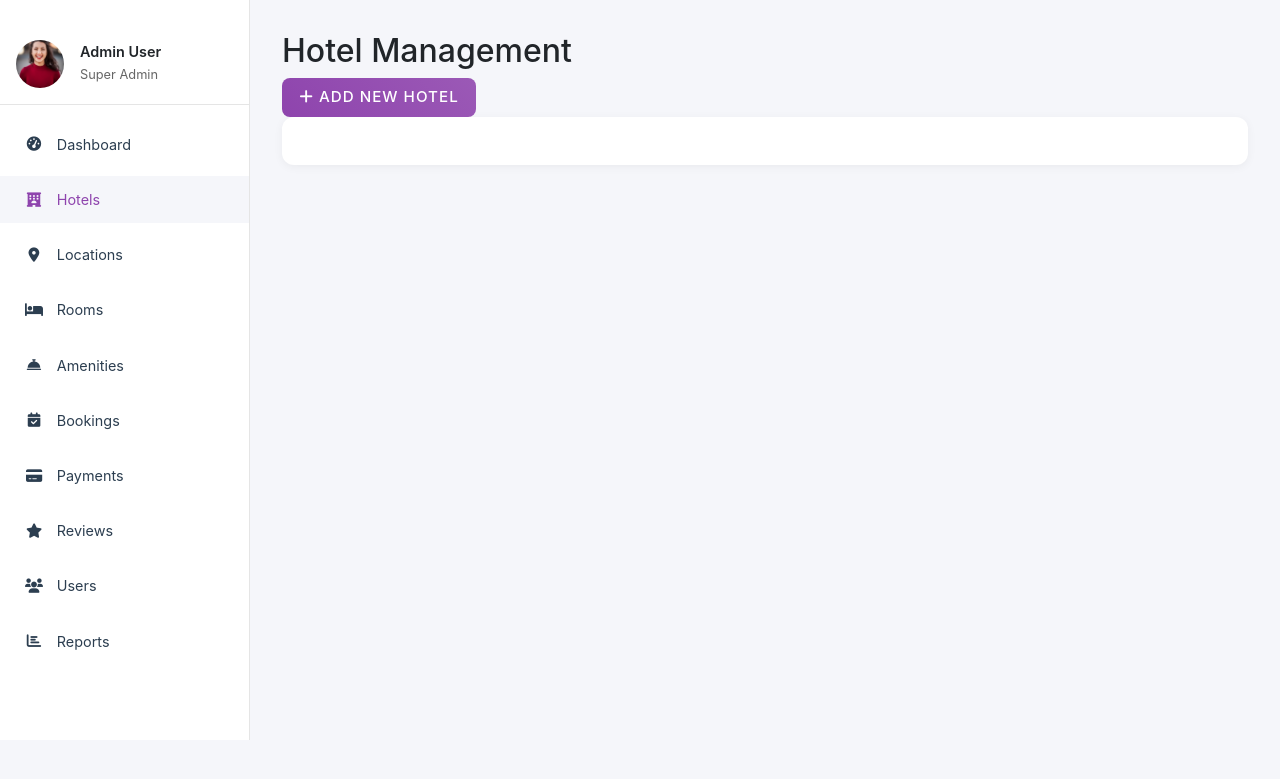
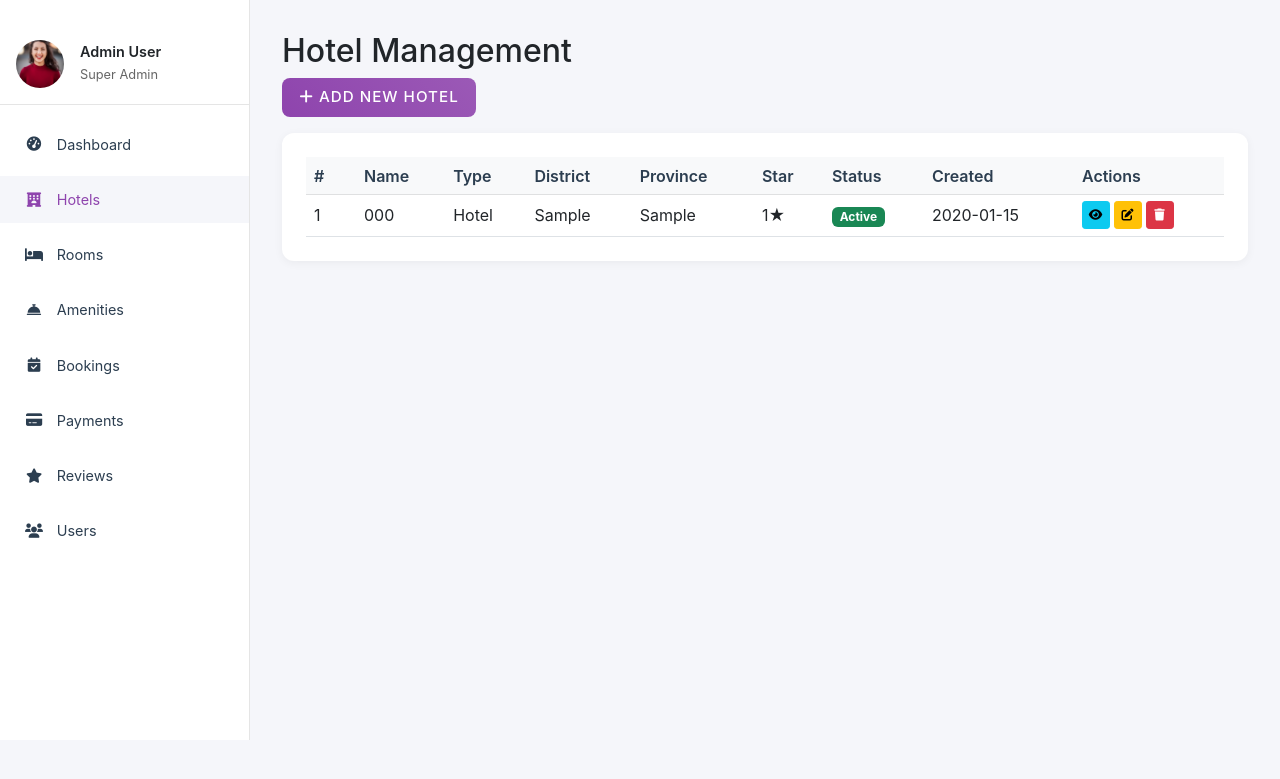
Before and after one commit to dimuthadithya/hotel-reservation, a PHP site: page /admin/hotels.php in a window 1280 px wide. Shown: the top 779 px of the page. Run offline with PHP 8.4, Linux system fonts and the light colour scheme; a user stored in the database is signed in; tables that the repository leaves empty hold one stand-in row (values such as "Sample post").

```diff
--- a/admin/hotels.php
+++ b/admin/hotels.php
@@ -1,9 +1,10 @@
 <?php include_once 'includes/header.php'; ?>
 <?php include_once 'includes/sidebar.php'; ?>
+<?php include_once '../config/db.php'; ?>
 
 <!-- Main Content -->
 <div class="admin-main">
-    <div class="content-header">
+    <div class="content-header mb-3">
         <h2>Hotel Management</h2>
         <button
             class="btn btn-primary"
@@ -13,7 +14,7 @@
         </button>
     </div>
     <div class="hotels-list">
-        <!-- Hotel items will be loaded dynamically -->
+        <?php include 'includes/hotels_list.php'; ?>
     </div>
 </div>
 
@@ -119,11 +120,6 @@
                             </select>
                         </div>
                     </div>
-
-                    <div class="mb-3">
-                        <label class="form-label">Hotel Photos</label>
-                        <input type="file" class="form-control" name="hotel_images[]" multiple accept="image/*" />
-                    </div>
                 </form>
             </div>
             <div class="modal-footer">
@@ -147,108 +143,146 @@
         <div class="modal-content">
             <div class="modal-header">
                 <h5 class="modal-title">Edit Hotel</h5>
-                <button
-                    type="button"
-                    class="btn-close"
-                    data-bs-dismiss="modal"></button>
+                <button type="button" class="btn-close" data-bs-dismiss="modal"></button>
             </div>
             <div class="modal-body">
-                <form id="editHotelForm">
-                    <input type="hidden" id="editHotelId" />
-                    <div class="mb-3">
-                        <label class="form-label">Hotel Name</label>
-                        <input
-                            type="text"
-                            class="form-control"
-                            id="editHotelName"
-                            required />
+                <form id="editHotelForm" method="POST">
+                    <input type="hidden" name="hotel_id" id="edit_hotel_id" />
+                    <div class="row mb-3">
+                        <div class="col-md-12">
+                            <label class="form-label">Hotel Name</label>
+                            <input type="text" class="form-control" name="hotel_name" id="edit_hotel_name" required />
+                        </div>
                     </div>
-                    <div class="mb-3">
-                        <label class="form-label">Description</label>
-                        <textarea
-                            class="form-control"
-                            id="editHotelDescription"
-                            rows="3"
-                            required></textarea>
+
+                    <div class="row mb-3">
+                        <div class="col-md-12">
+                            <label class="form-label">Description</label>
+                            <textarea class="form-control" name="description" id="edit_description" rows="3" required></textarea>
+                        </div>
                     </div>
+
+                    <div class="row mb-3">
+                        <div class="col-md-12">
+                            <label class="form-label">Address</label>
+                            <textarea class="form-control" name="address" id="edit_address" rows="2" required></textarea>
+                        </div>
+                    </div>
+
                     <div class="row mb-3">
                         <div class="col-md-6">
-                            <label class="form-label">Location</label>
-                            <input
-                                type="text"
-                                class="form-control"
-                                id="editHotelLocation"
-                                required />
+                            <label class="form-label">District</label>
+                            <input type="text" class="form-control" name="district" id="edit_district" required />
                         </div>
                         <div class="col-md-6">
-                            <label class="form-label">Category</label>
-                            <select class="form-select" id="editHotelCategory" required>
-                                <option value="">Select Category</option>
-                                <option value="luxury">Luxury</option>
-                                <option value="business">Business</option>
+                            <label class="form-label">Province</label>
+                            <input type="text" class="form-control" name="province" id="edit_province" required />
+                        </div>
+                    </div>
+
+                    <div class="row mb-3">
+                        <div class="col-md-6">
+                            <label class="form-label">Star Rating</label>
+                            <select class="form-select" name="star_rating" id="edit_star_rating" required>
+                                <option value="">Select Rating</option>
+                                <option value="1">1 Star</option>
+                                <option value="2">2 Stars</option>
+                                <option value="3">3 Stars</option>
+                                <option value="4">4 Stars</option>
+                                <option value="5">5 Stars</option>
+                            </select>
+                        </div>
+                        <div class="col-md-6">
+                            <label class="form-label">Property Type</label>
+                            <select class="form-select" name="property_type" id="edit_property_type" required>
+                                <option value="hotel">Hotel</option>
                                 <option value="resort">Resort</option>
+                                <option value="villa">Villa</option>
+                                <option value="homestay">Homestay</option>
+                                <option value="guesthouse">Guesthouse</option>
                                 <option value="boutique">Boutique</option>
                             </select>
                         </div>
                     </div>
+
                     <div class="row mb-3">
                         <div class="col-md-6">
-                            <label class="form-label">Price per Night</label>
-                            <div class="input-group">
-                                <span class="input-group-text">$</span>
-                                <input
-                                    type="number"
-                                    class="form-control"
-                                    id="editHotelPrice"
-                                    required />
-                            </div>
+                            <label class="form-label">Contact Phone</label>
+                            <input type="tel" class="form-control" name="contact_phone" id="edit_contact_phone" />
                         </div>
                         <div class="col-md-6">
-                            <label class="form-label">Room Count</label>
-                            <input
-                                type="number"
-                                class="form-control"
-                                id="editHotelRooms"
-                                required />
+                            <label class="form-label">Contact Email</label>
+                            <input type="email" class="form-control" name="contact_email" id="edit_contact_email" />
                         </div>
                     </div>
-                    <div class="mb-3">
-                        <label class="form-label">Current Photos</label>
-                        <div class="current-photos row g-2" id="editHotelCurrentPhotos">
-                            <!-- Current photos will be loaded here -->
+
+                    <div class="row mb-3">
+                        <div class="col-md-12">
+                            <label class="form-label">Website URL</label>
+                            <input type="url" class="form-control" name="website_url" id="edit_website_url" />
                         </div>
                     </div>
-                    <div class="mb-3">
-                        <label class="form-label">Add New Photos</label>
-                        <input
-                            type="file"
-                            class="form-control"
-                            multiple
-                            accept="image/*" />
-                    </div>
-                    <div class="mb-3">
-                        <label class="form-label">Status</label>
-                        <select class="form-select" id="editHotelStatus" required>
-                            <option value="active">Active</option>
-                            <option value="inactive">Inactive</option>
-                            <option value="maintenance">Under Maintenance</option>
-                        </select>
+
+                    <div class="row mb-3">
+                        <div class="col-md-6">
+                            <label class="form-label">Total Rooms</label>
+                            <input type="number" class="form-control" name="total_rooms" id="edit_total_rooms" value="0" min="0" />
+                        </div>
+                        <div class="col-md-6">
+                            <label class="form-label">Status</label>
+                            <select class="form-select" name="status" id="edit_status" required>
+                                <option value="pending">Pending</option>
+                                <option value="active">Active</option>
+                                <option value="inactive">Inactive</option>
+                            </select>
+                        </div>
                     </div>
                 </form>
             </div>
             <div class="modal-footer">
-                <button
-                    type="button"
-                    class="btn btn-secondary"
-                    data-bs-dismiss="modal">
-                    Cancel
-                </button>
-                <button type="submit" class="btn btn-primary" form="editHotelForm">
-                    Save Changes
-                </button>
+                <button type="button" class="btn btn-secondary" data-bs-dismiss="modal">Cancel</button>
+                <button type="submit" class="btn btn-primary" form="editHotelForm">Save Changes</button>
             </div>
         </div>
     </div>
 </div>
 
+<script>
+    function editHotel(hotelId) {
+        // Fetch hotel details
+        fetch(`handlers/get_hotel.php?id=${hotelId}`)
+            .then(response => response.json())
+            .then(data => {
+                if (data.status === 'success') {
+                    const hotel = data.data;
+
+                    // Fill the form with hotel data
+                    document.getElementById('edit_hotel_id').value = hotel.hotel_id;
+                    document.getElementById('edit_hotel_name').value = hotel.hotel_name;
+                    document.getElementById('edit_description').value = hotel.description;
+                    document.getElementById('edit_address').value = hotel.address;
+                    document.getElementById('edit_district').value = hotel.district;
+                    document.getElementById('edit_province').value = hotel.province;
+                    document.getElementById('edit_star_rating').value = hotel.star_rating;
+                    document.getElementById('edit_property_type').value = hotel.property_type;
+                    document.getElementById('edit_contact_phone').value = hotel.contact_phone;
+                    document.getElementById('edit_contact_email').value = hotel.contact_email;
+                    document.getElementById('edit_website_url').value = hotel.website_url;
+                    document.getElementById('edit_total_rooms').value = hotel.total_rooms;
+                    document.getElementById('edit_status').value = hotel.status;
+
+                    // Show the modal
+                    const editModal = new bootstrap.Modal(document.getElementById('editHotelModal'));
+                    editModal.show();
+                } else {
+                    alert('Error loading hotel details');
+                }
+            })
+            .catch(error => {
+                console.error('Error:', error);
+                alert('Error loading hotel details');
+            });
+    }
+</script>
+
 <?php include_once 'includes/footer.php'; ?>
--- /dev/null
+++ b/admin/includes/hotels_list.php
@@ -0,0 +1,91 @@
+<?php
+$sql = "SELECT * FROM hotels ORDER BY created_at DESC";
+$stmt = $conn->query($sql);
+$hotels = $stmt->fetchAll(PDO::FETCH_ASSOC);
+?>
+<div class="table-responsive">
+    <table class="table table-hover align-middle">
+        <thead class="table-light">
+            <tr>
+                <th width="50">#</th>
+                <th>Name</th>
+                <th>Type</th>
+                <th>District</th>
+                <th>Province</th>
+                <th width="70">Star</th>
+                <th width="100">Status</th>
+                <th>Created</th>
+                <th width="150">Actions</th>
+            </tr>
+        </thead>
+        <tbody>
+            <?php if (count($hotels) === 0): ?>
+                <tr>
+                    <td colspan="9" class="text-center">No hotels found.</td>
+                </tr>
+            <?php else: ?>
+                <?php foreach ($hotels as $i => $hotel): ?>
+                    <tr>
+                        <td><?= $i + 1 ?></td>
+                        <td><?= htmlspecialchars($hotel['hotel_name']) ?></td>
+                        <td><?= htmlspecialchars(ucfirst($hotel['property_type'])) ?></td>
+                        <td><?= htmlspecialchars($hotel['district']) ?></td>
+                        <td><?= htmlspecialchars($hotel['province']) ?></td>
+                        <td><?= htmlspecialchars($hotel['star_rating']) ?>★</td>
+                        <td><span class="badge bg-<?= $hotel['status'] === 'active' ? 'success' : ($hotel['status'] === 'pending' ? 'warning' : 'secondary') ?>"><?= ucfirst($hotel['status']) ?></span></td>
+                        <td><?= date('Y-m-d', strtotime($hotel['created_at'])) ?></td>
+                        <td>
+                            <div class="action-buttons">
+                                <button onclick="viewHotel(<?= $hotel['hotel_id'] ?>)" class="btn btn-info btn-sm">
+                                    <i class="fas fa-eye fa-sm"></i>
+                                </button>
+                                <button onclick="editHotel(<?= $hotel['hotel_id'] ?>)" class="btn btn-warning btn-sm">
+                                    <i class="fas fa-edit fa-sm"></i>
+                                </button>
+                                <form action="handlers/delete_hotel.php" method="POST" style="display: inline;">
+                                    <input type="hidden" name="hotel_id" value="<?= $hotel['hotel_id'] ?>">
+                                    <button type="submit" class="btn btn-danger btn-sm">
+                                        <i class="fas fa-trash fa-sm"></i>
+                                    </button>
+                                </form>
+                            </div>
+                        </td>
+                    </tr>
+                <?php endforeach; ?>
+            <?php endif; ?>
+        </tbody>
+    </table>
+</div>
+<style>
+    .action-buttons {
+        display: flex;
+        gap: 4px;
+    }
+
+    .action-buttons .btn,
+    .action-buttons form .btn {
+        padding: 0.25rem;
+        font-size: 0.8rem;
+        line-height: 1;
+        border-radius: 0.2rem;
+        width: 28px;
+        height: 28px;
+        display: flex;
+        align-items: center;
+        justify-content: center;
+    }
+
+    .action-buttons .fas {
+        font-size: 0.75rem;
+    }
+
+    .table> :not(caption)>*>* {
+        padding: 0.4rem 0.5rem;
+        vertical-align: middle;
+    }
+
+    .badge {
+        padding: 0.35em 0.65em;
+        font-size: 0.75em;
+    }
+</style>
--- a/admin/includes/sidebar.php
+++ b/admin/includes/sidebar.php
@@ -24,10 +24,6 @@ $currentPage = basename($_SERVER['PHP_SELF'], '.php');
                 <i class="fas fa-hotel"></i> Hotels
             </a>
         </li>
-        <li class="nav-item <?php echo $currentPage === 'locations' ? 'active' : ''; ?>">
-            <a href="locations.php">
-                <i class="fas fa-map-marker-alt"></i> Locations
-            </a>
         </li>
         <li class="nav-item <?php echo $currentPage === 'rooms' ? 'active' : ''; ?>">
             <a href="rooms.php">
@@ -59,10 +55,5 @@ $currentPage = basename($_SERVER['PHP_SELF'], '.php');
                 <i class="fas fa-users"></i> Users
             </a>
         </li>
-        <li class="nav-item <?php echo $currentPage === 'reports' ? 'active' : ''; ?>">
-            <a href="reports.php">
-                <i class="fas fa-chart-bar"></i> Reports
-            </a>
-        </li>
     </ul>
 </div>
```
Also changed, not shown: admin/handlers/add_hotel.php (added, +42 -0 lines), admin/handlers/delete_hotel.php (added, +25 -0 lines), admin/handlers/get_hotel.php (added, +28 -0 lines), uploads/img/hotels/10/683b19386de70.png (added), uploads/img/hotels/10/683b19386f524.jpg (added).
